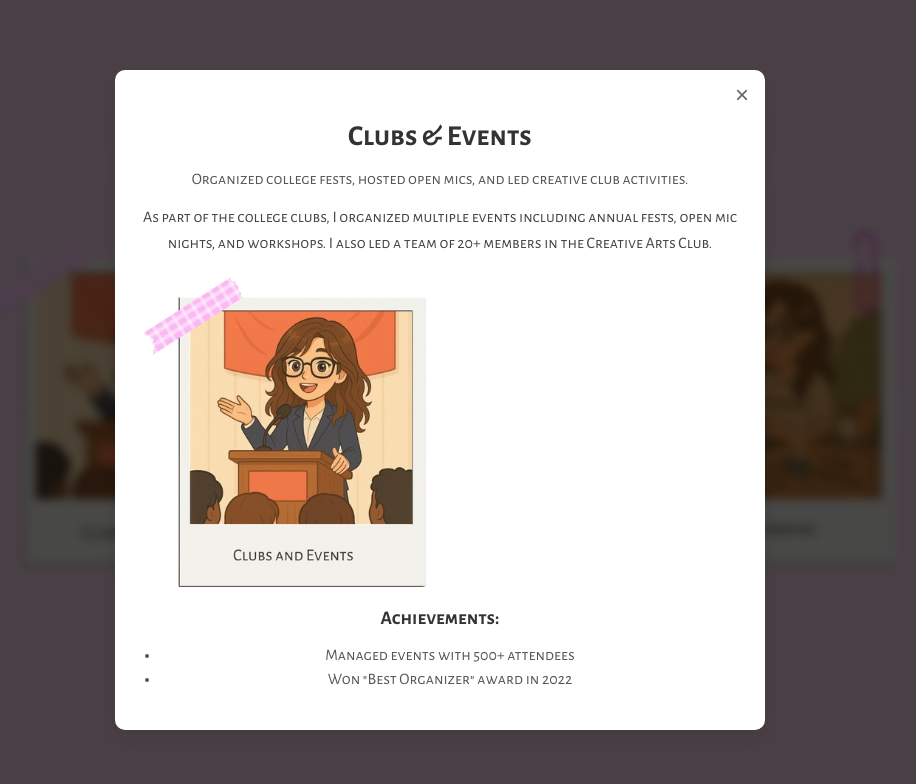
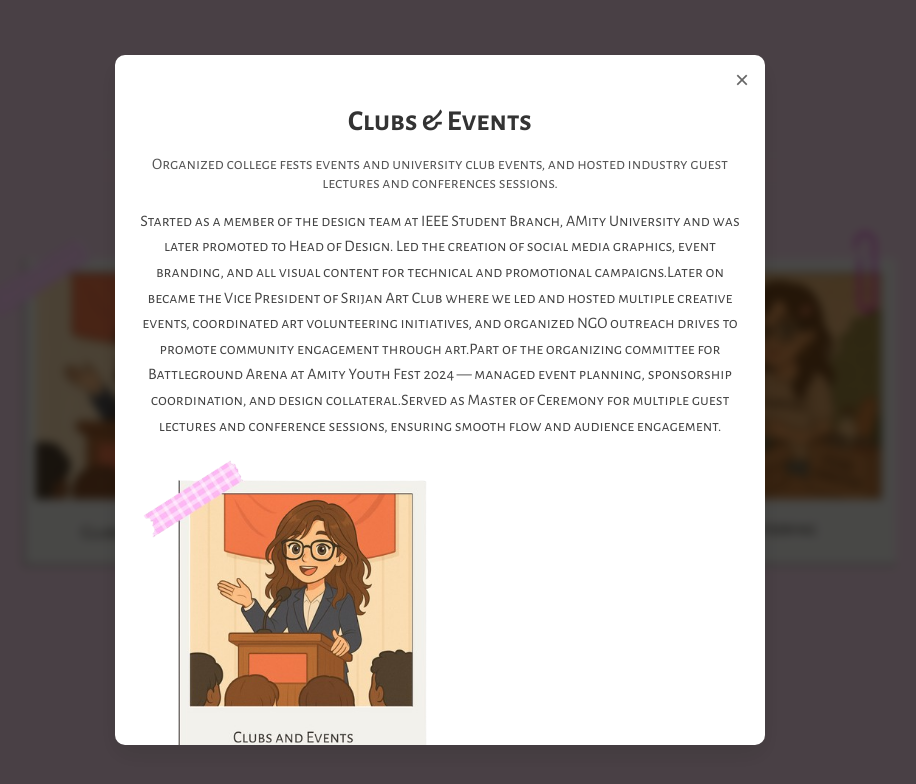
Before and after one commit to hiyaamalik/The-Real-Hiyaa-Malik, a React (Vite) app: page / in a window 1280 px wide. Both pictures are taken after a click on the element 335 px from the left and 4436 px from the top of the page. Shown: the part 4036-4820 px from the top of the page, without its empty margins (200-1116 px from the left). Built offline with nearby package versions, Linux system fonts and the light colour scheme; the HTML template or start-up script is replaced by a standard one.

Commit message:
Extra Cocurricular Information FIxed

```diff
--- a/src/components/ProjectModal.jsx
+++ b/src/components/ProjectModal.jsx
@@ -126,7 +126,7 @@ const styles = {
 
 styles.list = {
     ...styles.list,
-    textAlign: 'center',
+    textAlign: 'left',
 };
 
 export default ProjectModal;
--- a/src/sections/Experience.jsx
+++ b/src/sections/Experience.jsx
@@ -7,8 +7,8 @@ import '../styles/Experience.css';
 const experienceData = [
     {
         title: 'Intern at CSIR NPL',
-        date: '13 May 2025- present',
-        description: 'Practicing hands-on experience in the field of IoT, Data Analytics and Development.',
+        date: '13 May 2025- 4 July 2025',
+        description: 'Worked on the user module and dashboard of SensorSync — a real-time sensor data visualization and management platform developed at CSIR–NPL.',
     },
     {
         title: 'SoC Analyst Intern at Tata Advanced Systems Limited',
--- a/src/sections/Extras.jsx
+++ b/src/sections/Extras.jsx
@@ -5,18 +5,27 @@ import extraHackathons from '../assets/extra-hackathons.png';
 import extraVolunteering from '../assets/extra-volunteering.png';
 import ProjectModal from '../components/ProjectModal';
 import '../styles/Extras.css';
+import Aihorizon from '../assets/Aihorizon.png';
+import IEEEIndicon from '../assets/IEEEIndicon.png';
 
 const extracurriculars = [
   {
     title: 'Clubs & Events',
     image: extraClubs,
     modalContent: {
-      extraImages: [extraClubs], // Add more images if needed
-      details: 'Organized college fests, hosted open mics, and led creative club activities.',
-      fullDescription: 'As part of the college clubs, I organized multiple events including annual fests, open mic nights, and workshops. I also led a team of 20+ members in the Creative Arts Club.',
+      extraImages: [extraClubs],
+      details: 'Organized college fests events and university club events, and hosted industry guest lectures and conferences sessions.',
+      fullDescription: [
+        'Started as a member of the design team at IEEE Student Branch, AMity University and was later promoted to Head of Design. Led the creation of social media graphics, event branding, and all visual content for technical and promotional campaigns.',
+        'Later on became the Vice President of Srijan Art Club where we led and hosted multiple creative events, coordinated art volunteering initiatives, and organized NGO outreach drives to promote community engagement through art.',
+        'Part of the organizing committee for Battleground Arena at Amity Youth Fest 2024 — managed event planning, sponsorship coordination, and design collateral.',
+        'Served as Master of Ceremony for multiple guest lectures and conference sessions, ensuring smooth flow and audience engagement.',
+      ],
       achievements: [
-        'Managed events with 500+ attendees',
-        'Won "Best Organizer" award in 2022',
+        'Demonstrated leadership and creativity through event and design management roles.',
+        'Developed strong communication skills as host for various formal sessions.',
+        'Managed sponsorships, logistics, and branding for large-scale college events.',
+        'Strengthened teamwork, organization, and problem-solving across multiple student-led initiatives.',
       ],
     },
   },
@@ -25,14 +34,19 @@ const extracurriculars = [
     image: extraHackathons,
     modalContent: {
       extraImages: [
-        "https://media.licdn.com/dms/image/v2/D5622AQG84hITK_m9Mw/feedshare-shrink_2048_1536/B56ZTRU.0qHsAo-/0/1738678728282?e=1749686400&v=beta&t=MqYvixNsed2HAMs5Rh9G7mtqN-vqd7LcQxl-6bifX38",
-        "https://media.licdn.com/dms/image/v2/D5622AQGsoIDvYWQtLg/feedshare-shrink_1280/B56ZTA4z_NGsAo-/0/1738402906811?e=1749686400&v=beta&t=CGmIYb_eCwIRzjPkFTc8zZ_Rb1hZeT63p6p8AXpoaYI"
+        Aihorizon, IEEEIndicon
       ],
-      details: 'Participated in 10+ national-level hackathons; won 3 times for AI innovation.',
-      fullDescription: 'Competed in hackathons like Smart India Hackathon, HackTheNorth, and others. Built AI-powered solutions for real-world problems.',
+      details: 'Recognized in National Hackathons for Innovative Tech Solutions and Social Impact',
+      fullDescription: [
+        'Actively participated in national-level hackathons and innovation challenges with a focus on AI for social good.',
+        'As part of Team Adyant, co-developed Project N: The Women Safety and Analytics Tool, an AI-based solution featuring smart surveillance and SOS systems.',
+        'he project was selected among the Top 10 finalists at IEEE Intel INDICON 2024 held at IIT Kharagpur, after clearing multiple rounds including research paper, technical demo, and live pitching.',
+        'It also secured 2nd place at AI Horizon 2.0, IIM Bodh Gaya, for its innovative approach to enhancing public safety.',
+        'Additionally , participated in Technovate Hackathon by Sharda University, where we (an all girls trio), represented our team as ByteForce in the final round (24 hour hackathon). '
+      ],
       achievements: [
-        '1st Place - AI Innovation Challenge (2023)',
-        'Top 5 - National Hackathon League',
+        'Top 10 Finalist, IEEE Intel INDICON 2024 @ IIT Kharagpur – Selected for the national grand finale live pitch round for Project N, an AI-based women safety tool.',
+        '2nd Place, AI Horizon 2.0 @ IIM Bodh Gaya – Recognized for innovation in AI for social impact with Project N.',
       ],
     },
   },
@@ -41,11 +55,14 @@ const extracurriculars = [
     image: extraVolunteering,
     modalContent: {
       extraImages: [extraVolunteering],
-      details: 'Taught coding to underprivileged kids, and volunteered at community events.',
-      fullDescription: 'Volunteered with NGOs to teach Python and web development to kids. Organized charity drives and community clean-up events.',
+      details: 'Coming Soon',
+      fullDescription: [
+        'Coming Soon',
+
+      ],
       achievements: [
-        '100+ hours of teaching',
-        'Led a team of 15 volunteers',
+        'Coming Soon',
+
       ],
     },
   },
--- a/src/styles/MagicModal.css
+++ b/src/styles/MagicModal.css
@@ -87,6 +87,17 @@
     display: flex;
     align-items: baseline;
   }
+  .fullDescription-list {
+    list-style: none;
+    padding: 0;
+    margin: 0;
+  }
+
+  .fullDescription-item {
+    margin-bottom: 8px;
+    display: flex;
+    align-items: baseline;
+  }
 
   .bullet {
     color: #ff69b4;
```
Also changed, not shown: src/assets/AIhorizon.png (added), src/assets/IEEEindicon.png (added).
